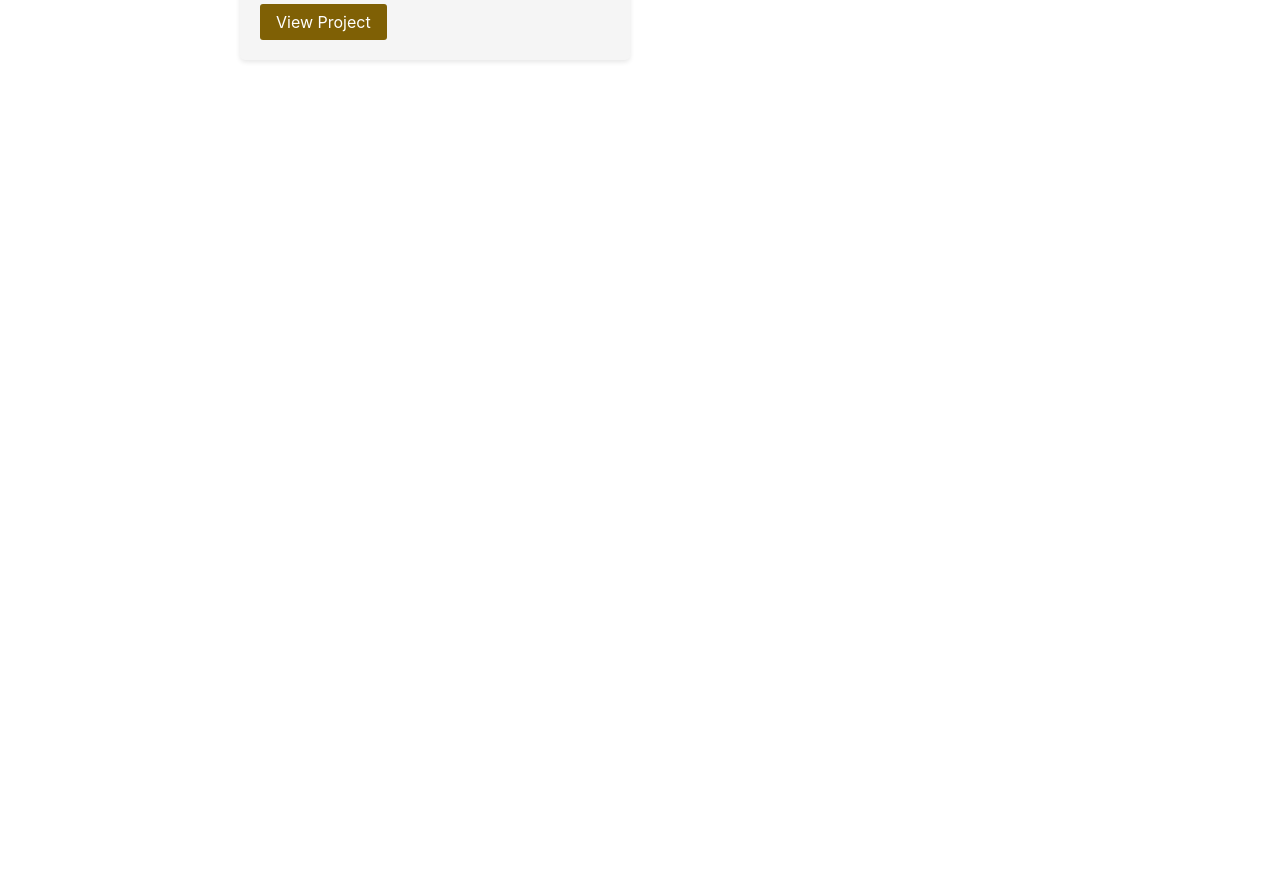
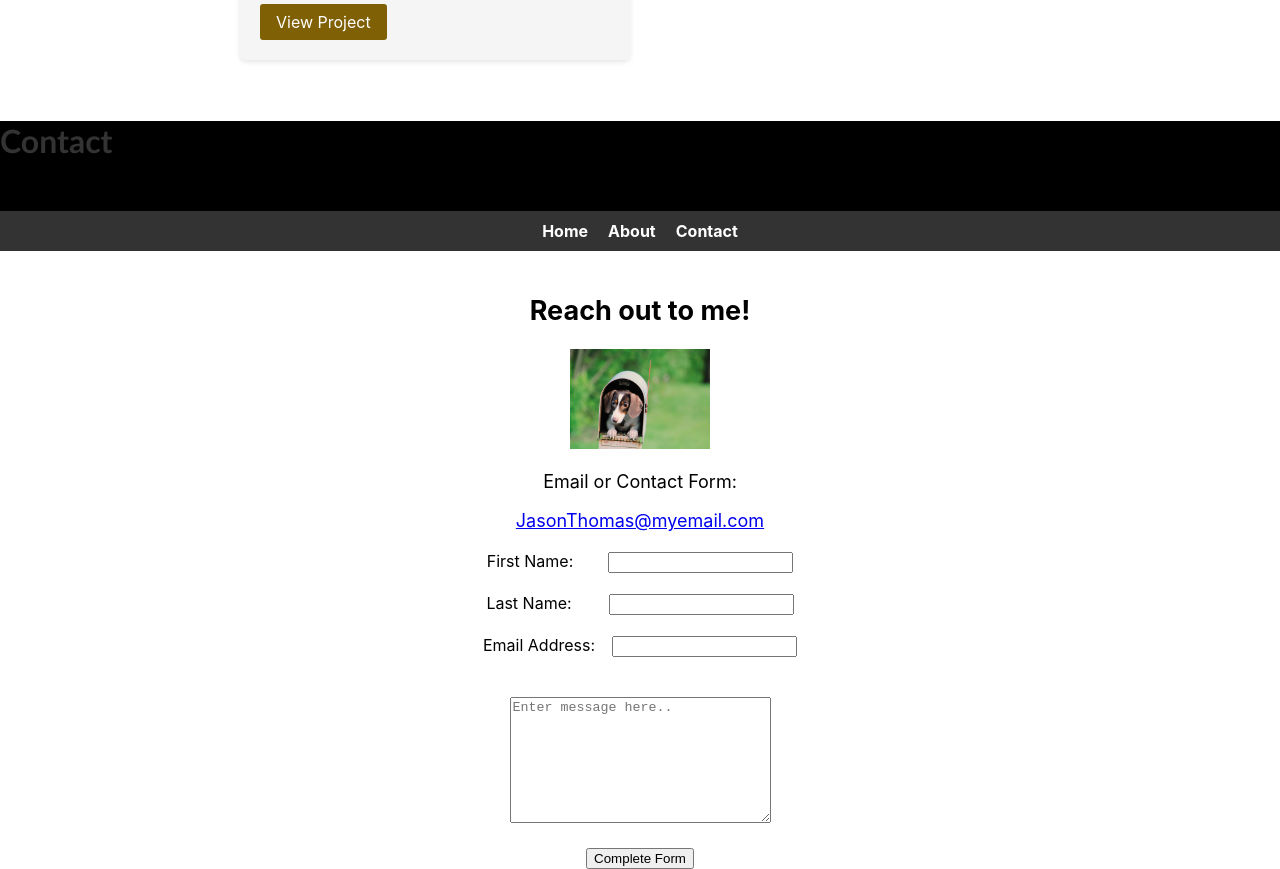
Before and after one commit to Jason-Thomas274/Portfolio, a React (Create React App) app in the folder react-app/: page /contact in a window 1280 px wide. Shown: the part 1120-1989 px from the top of the page. Before the commit the page ends 1220 px from the top, so only its background shows below. Built offline with nearby package versions, Linux system fonts and the light colour scheme.

Commit message:
Contact page converted to react, added to App

```diff
--- a/react-app/package.json
+++ b/react-app/package.json
@@ -1,6 +1,8 @@
 {
   "name": "react-app",
   "version": "0.1.0",
+  "author": "Jason Thomas",
+  "description": "My portfolio website built with React",
   "private": true,
   "dependencies": {
     "@svgr/plugin-svgo": "^8.0.1",
@@ -12,6 +14,7 @@
     "nth-check": "^2.1.1",
     "react": "^18.2.0",
     "react-dom": "^18.2.0",
+    "react-router-dom": "^6.14.2",
     "react-scripts": "^5.0.1",
     "svgo": "^3.0.2",
     "web-vitals": "^2.1.4"
--- a/react-app/src/App.js
+++ b/react-app/src/App.js
@@ -1,14 +1,18 @@
 import React from 'react';
+import { BrowserRouter as Router, Link, Route, Routes } from 'react-router-dom';
 import Header from './components/Header';
 import HomeImage from './components/HomeImage';
 import AboutImages from './components/AboutImages';
 import Portfolio from './components/Portfolio';
-import About from './components/About'; // Import the new About component you created
+import About from './components/About';
+import Contact from './components/Contact';
 import './index.css';
 
-class App extends React.Component {
-  render() {
-    return (
+// Main component, serves as the root component of the application
+// Includes other components and acts as the container for the entire app's UI structure
+function App() {
+  return (
+    <Router>
       <div>
         <header>
           <div className="page_titles" id="webTitle">
@@ -16,9 +20,9 @@ class App extends React.Component {
           </div>
           <nav className="webnav">
             <ul>
-              <li><a href="/">Home</a></li>
-              <li><a href="/about">About</a></li>
-              <li><a href="/contact">Contact</a></li>
+              <li><Link to="/">Home</Link></li>
+              <li><Link to="/about">About</Link></li>
+              <li><Link to="/contact">Contact</Link></li>
             </ul>
           </nav>
         </header>
@@ -48,9 +52,13 @@ class App extends React.Component {
             </div>
           </div>
         </div>
+        <Routes>
+          <Route path="/about" element={<About />} />
+          <Route path="/contact" element={<Contact />} />
+        </Routes>
       </div>
-    );
-  }
+    </Router>
+  );
 }
 
 export default App;
--- a/react-app/src/components/About.js
+++ b/react-app/src/components/About.js
@@ -1,6 +1,7 @@
 import React from 'react';
 import './styles.css';
 
+// Component for the About page
 function About() {
   return (
     <div>
--- /dev/null
+++ b/react-app/src/components/Contact.js
@@ -0,0 +1,74 @@
+import React from 'react';
+import './styles.css';
+
+// Component for the Contact page
+function Contact() {
+  // Handle form submission
+  const handleSubmit = (event) => {
+    event.preventDefault();
+    // Add your form submission logic here
+  };
+
+  return (
+    <div>
+      <div className="page_titles" id="webTitle">
+        <h1>Contact</h1>
+      </div>
+      <div className="webnav">
+        <ul>
+          <li><a href="/">Home</a></li>
+          <li><a href="/about">About</a></li>
+          <li><a href="/contact">Contact</a></li>
+        </ul>
+      </div>
+      <br />
+      <div className="mailme">
+        <h2>Reach out to me!</h2>
+        <img src="media/images/cutedogmailbox.jpg" alt="jason thomas" width="140" height="100" />
+        <p>Email or Contact Form:</p>
+        <a href="mailto:jasonthomas@myemail.com">JasonThomas@myemail.com</a>
+      </div>
+      <br />
+      {/* Beginning of Contact Form */}
+      <div className="contactform">
+        <form name="basic_form" onSubmit={handleSubmit} className="basic_form">
+          <div>
+            <label htmlFor="fname" className="form_title">First Name:</label>
+            <input className="input1" type="text" id="fname" name="firstname" maxLength="30" required />
+            <div className="fnameError" id="fnameError">Enter a valid first name</div>
+          </div>
+          <br />
+          <div>
+            <label htmlFor="lname" className="form_title">Last Name:</label>
+            <input className="input2" type="text" id="lname" name="lastname" maxLength="30" required />
+            <div className="lnameError" id="lnameError">Enter a valid last name</div>
+          </div>
+          <br />
+          <div>
+            <label htmlFor="emailadd" className="form_title">Email Address:</label>
+            <input className="input3" type="email" id="emailadd" name="emailaddress" maxLength="30" required />
+            <div className="emailaddError" id="emailaddError">Enter a valid email address</div>
+          </div>
+          <br />
+          <div>
+            {/* <label htmlFor="custfeedback" className="form_title">Add a message here!</label> */}
+            <br />
+            <textarea className="text1" name="customerfeedback" id="custfeedback" rows="8" cols="30" placeholder="Enter message here.." required />
+          </div>
+          <br />
+          <div className="submitButton">
+            <input type="submit" id="submit" name="completeform" value="Complete Form" />
+            <label htmlFor="submit" />
+          </div>
+        </form>
+      </div>
+      {/* End of Contact Form */}
+      {/* <div className="footerImg">
+         <img src="media/images/thankyou.jpg" alt="thank you" width="600" height="400">
+      </div> */}
+      <script src="js/js.js"></script>
+    </div>
+  );
+}
+
+export default Contact;
--- a/react-app/src/index.css
+++ b/react-app/src/index.css
@@ -1,3 +1,4 @@
+/*Global CSS file for styling*/
 body {
   margin: 0;
   font-family: -apple-system, BlinkMacSystemFont, 'Segoe UI', 'Roboto', 'Oxygen',
--- a/react-app/src/index.js
+++ b/react-app/src/index.js
@@ -3,6 +3,9 @@ import ReactDOM from 'react-dom';
 import App from './App';
 import './index.css';
 
+// Entry point for the application
+// Responsible for rendering the main `App` component
+// Into the root DOM element specified in `public/index.html`
 ReactDOM.render(
   <React.StrictMode>
     <App />
```
Also changed, not shown: 1 other file (tests, documents, lock files or other folders).
